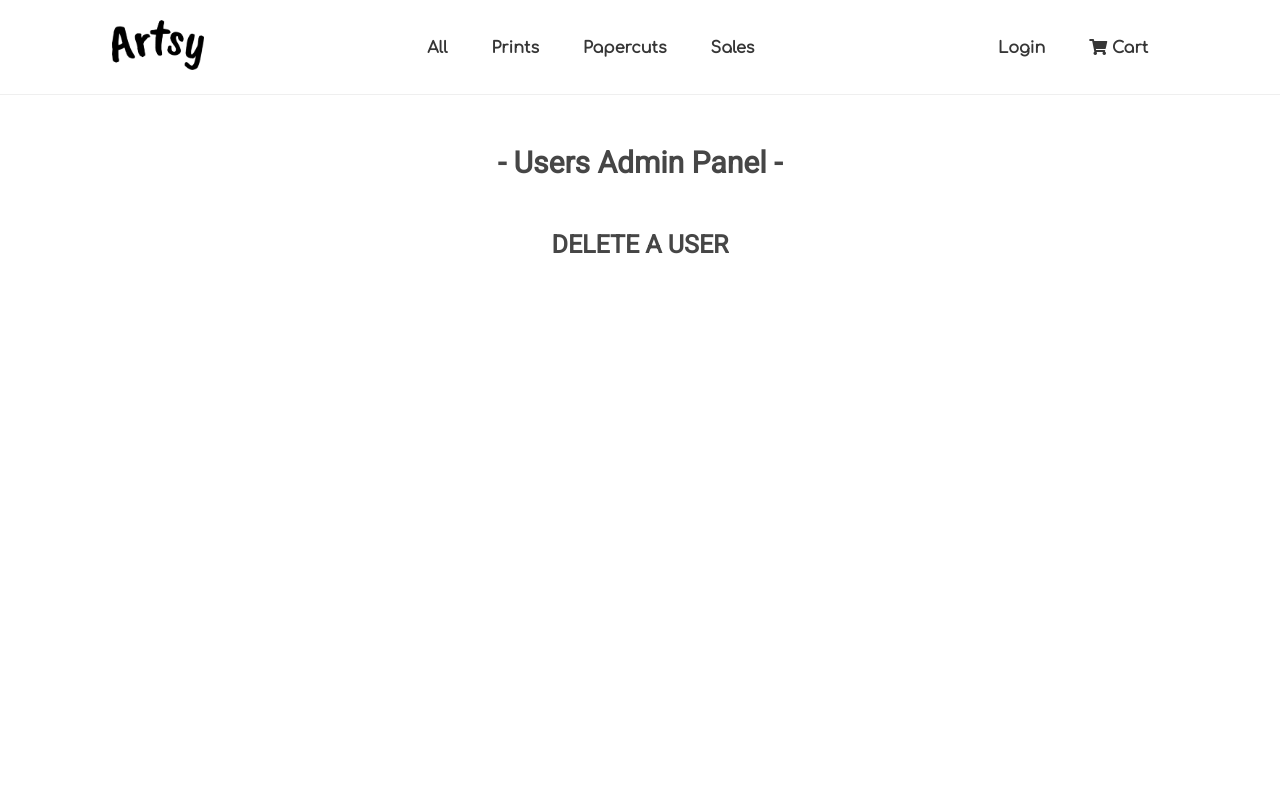
After one commit to bouplusbou/42-ft_minishop, a PHP site: page /admin_users.php in a window 1280 px wide. The commit adds this page. Run offline with PHP 8.4, Linux system fonts and the light colour scheme; data that the repository does not hold is empty; some libraries are stand-ins or nearby versions.

Commit message:
admin users delete

```diff
--- a/admin.php
+++ b/admin_products.php
@@ -1,11 +1,11 @@
 <?php
 session_start();
-$title = "Admin Panel";
-$css = "./css/admin.css";
+$title = "Products Admin Panel";
+$css = "./css/admin_products.css";
 include 'inc/functions_user.php';
 include 'inc/header.php';
 ?>
-	<h1>- Product Admin Panel -</h1>
+	<h1>- Products Admin Panel -</h1>
 	<div class="add_product">
 		<h2>ADD A PRODUCT</h2>
 		<form name="index.php" name="add_product_form" action="manage_products.php" method="POST">
--- /dev/null
+++ b/admin_users.php
@@ -0,0 +1,39 @@
+<?php
+session_start();
+
+include 'inc/functions_user.php';
+
+if ($_SERVER['REQUEST_METHOD'] === "POST") {
+	if ($_POST['type'] === "delete") {
+		delete_user("./database/users", $_POST['username']);
+		delete_user("./database/passwd", $_POST['username']);
+    }
+    header('Location: admin_users.php');
+}
+
+$title = "Users Admin Panel";
+$css = "./css/admin_users.css";
+include 'inc/header.php';
+?>
+	<h1>- Users Admin Panel -</h1>
+	<div class="delete_user_wrapper">
+		<h2>DELETE A USER</h2>
+		<?php $users = get_users();
+		foreach ($users as $user_id => $user) {
+			if ($user_id != 0) { ?>
+		<div class="separator"></div>
+		<?php } ?>
+		<div class="users_container">
+			<p>- <?=$user['user']?></p>
+			<form action="admin_users.php" method="POST">
+				<input name="type" type="hidden" value="delete">
+				<input name="username" type="hidden" value="<?=$user['user']?>">
+				<input type="submit" value="DELETE" name="submit">
+			</form>
+			</div>
+		</div>
+		<?php } ?>
+
+	</div>
+</body>
+</html>
--- a/css/admin.css
+++ b/css/admin_products.css
@@ -11,7 +11,6 @@ a {
 	text-decoration: none;
 	font-weight: 400;
 	margin: 20px;
-
 }
 
 h1 {
--- /dev/null
+++ b/css/admin_users.css
@@ -0,0 +1,81 @@
+@import url(https://fonts.googleapis.com/css?family=Roboto:300);
+
+body {
+	font-family: "Roboto", sans-serif;
+	height: 100vh;
+}
+
+p {
+	padding-bottom: 30px;
+}
+
+h1 {
+	margin-top: 50px;
+	margin-bottom: 50px;
+	font-family: "Roboto", sans-serif;
+	color: rgb(70, 70, 70);
+	font-size: 30px;
+	font-weight: 900;
+	text-align: center;
+}
+
+h2 {
+	margin-top: 50px;
+	margin-bottom: 30px;
+	font-family: "Roboto", sans-serif;
+	color: rgb(70, 70, 70);
+	font-size: 25px;
+	text-align: center;
+}
+
+input[type=submit], input[type=reset]  {
+	background-color: #304ed1;
+	border: none;
+	color: white;
+	padding: 15px 80px;
+	text-align: center;
+	text-decoration: none;
+	display: inline-block;
+	text-transform: uppercase;
+	font-size: 13px;
+	border-radius: 5px 5px 5px 5px;
+	margin: 15px 20px 40px 20px;
+}
+
+input[value=DELETE] {
+	background-color: #d33030;
+}
+
+input[type=submit]:hover {
+	background-color: rgb(44, 44, 44);
+	color: white;
+	cursor: pointer;
+}
+
+input[type=text], input[type=number], input[type=url] {
+	background-color: #f6f6f6;
+	border: none;
+	color: #0d0d0d;
+	padding: 15px 32px;
+	text-align: center;
+	text-decoration: none;
+	display: inline-block;
+	font-size: 16px;
+	margin: 5px;
+	width: 85%;
+	border: 2px solid #f6f6f6;
+	border-radius: 5px 5px 5px 5px;
+}
+
+.separator {
+	border-bottom: solid 1px rgb(150, 150, 150);
+	margin: 30px auto;
+	width: 10vw;
+}
+
+.users_container {
+	display: flex;
+	justify-content: space-between;
+	align-items: center;
+	margin: 0 40vw;
+}
--- a/inc/functions_user.php
+++ b/inc/functions_user.php
@@ -246,3 +246,18 @@ function update_product($product_id, $name, $price, $img_url, $categories) {
 	$products_serialized = serialize($products);
 	file_put_contents("./database/products", "$products_serialized", LOCK_EX);
 }
+
+function get_users() {
+	if (file_exists("./database/users")) {
+		$fp = fopen("./database/users", "r");
+		if (flock($fp, LOCK_SH)) { // acquière un verrou exclusif
+			$file_users = file_get_contents("./database/users");
+			fflush($fp);            // libère le contenu avant d'enlever le verrou
+			flock($fp, LOCK_UN);    // Enlève le verrou
+		} else {
+			echo "Impossible de verrouiller le fichier !";
+		}
+		fclose($fp);
+		return unserialize($file_users);
+	}
+}
```
Also changed, not shown: 1 other file.
